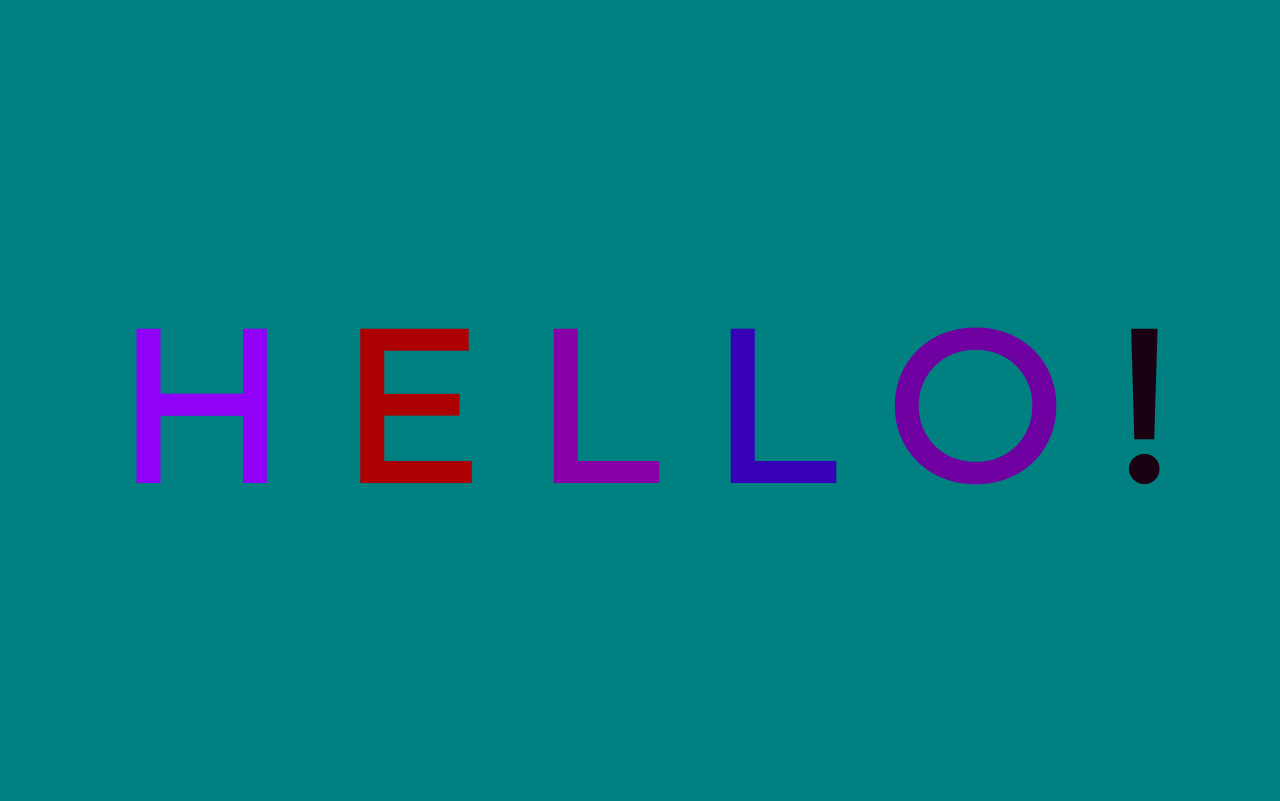
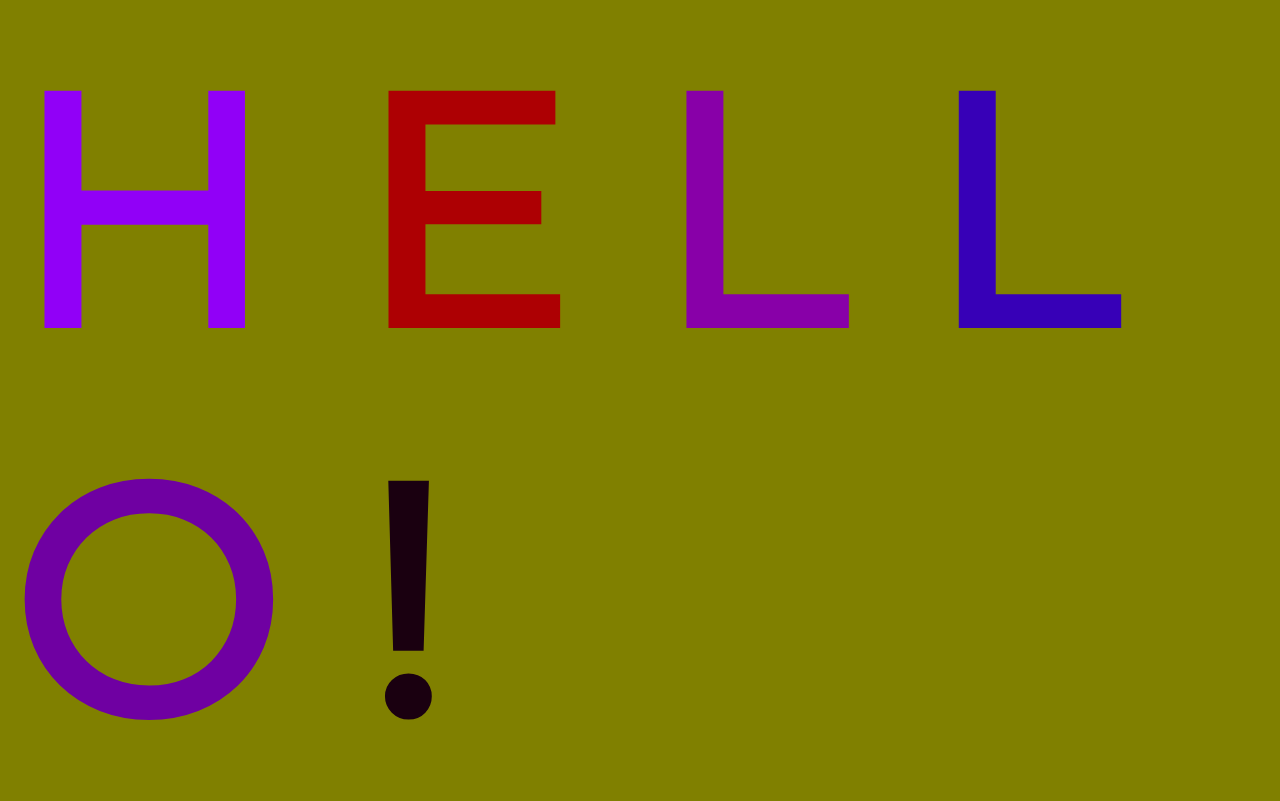
Before and after one commit to ashoktimi/AnimatedTextGitDemo, a plain HTML site: page index.html in a window 1280 px wide. Drawn offline with Linux system fonts and the light colour scheme.

Commit message:
change bg to olive

```diff
--- a/app.css
+++ b/app.css
@@ -3,11 +3,11 @@ body {
     justify-content: center;
     align-items: center;
     height: 100vh;
-    background-color: teal;;
+    background-color: olive;
   }
 
   h1 {
-    font-size: 13rem;
+    font-size: 20rem;
 
     font-family: Montserrat;
   }
```
